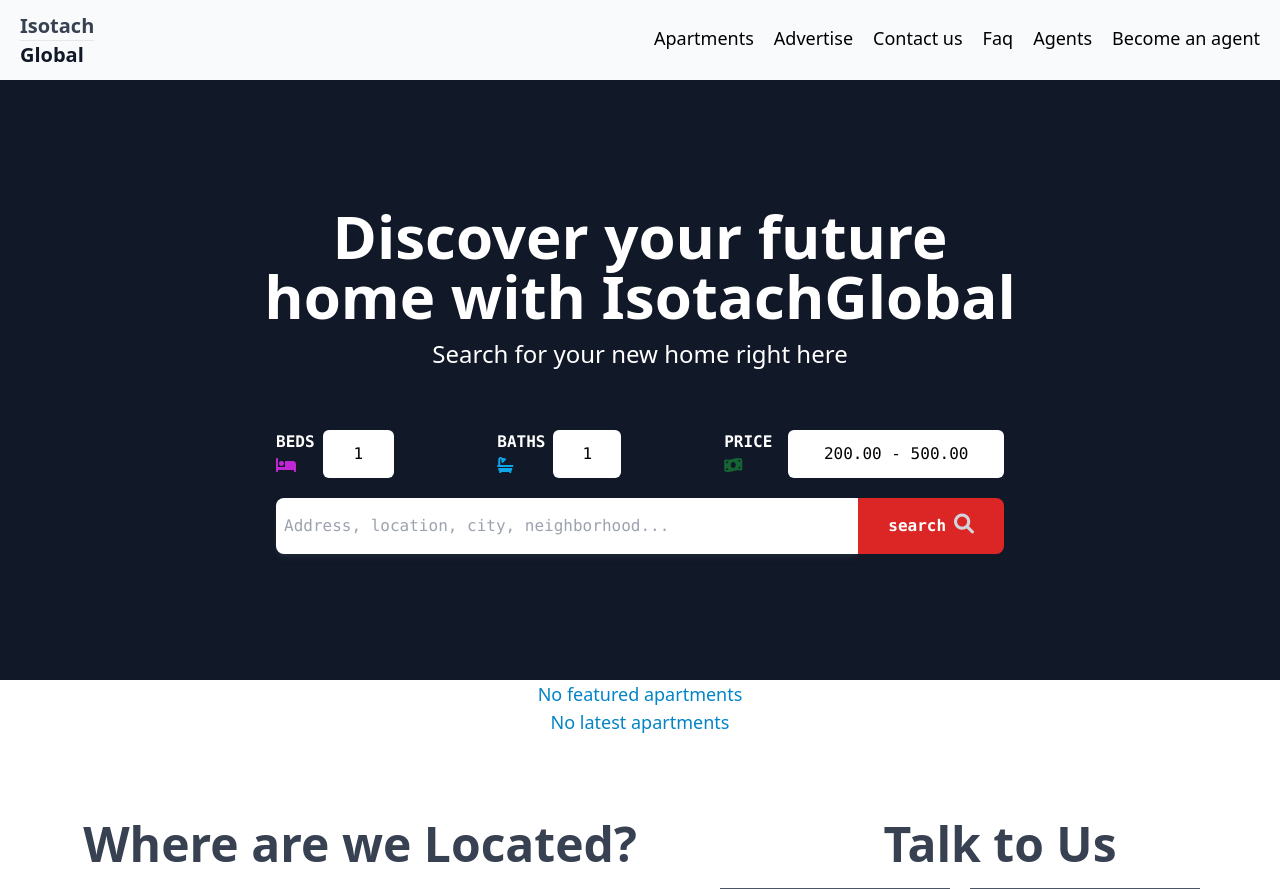
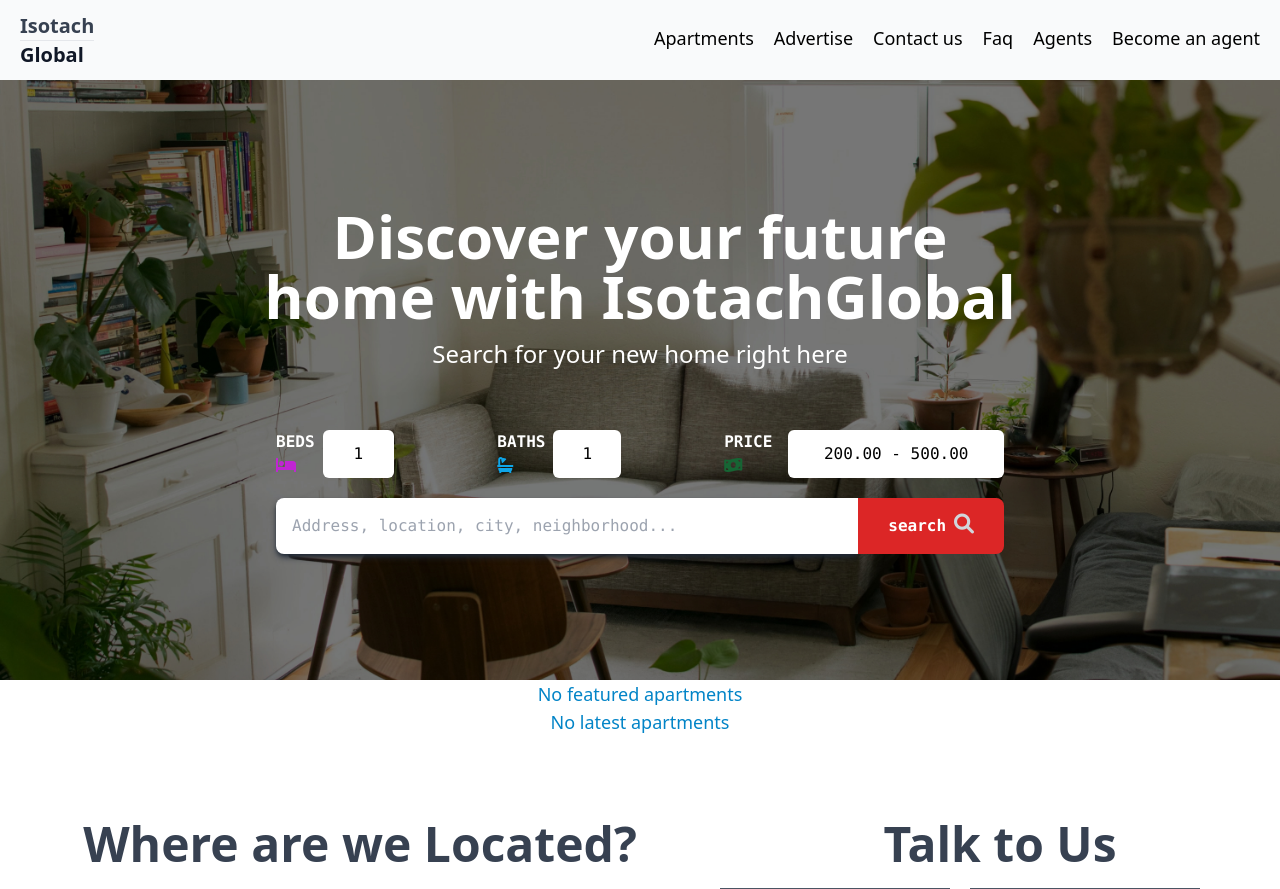
Before and after one commit to Gabriel-Rockson/isotach-global, a Django app: template templates/pages/homepage.html in a window 1280 px wide. Shown: the top 889 px of the page. Run offline with Django 3.2, Linux system fonts and the light colour scheme; the template is opened without the code that fills it, so the values that code supplies are empty; grey boxes are pictures that could not be loaded.

Commit message:
Modify the templates

```diff
--- a/static/css/tailwind/global.css
+++ b/static/css/tailwind/global.css
@@ -386,6 +386,16 @@ Ensure the default browser behavior of the `hidden` attribute.
   --tw-ring-shadow: 0 0 #0000;
   --tw-shadow: 0 0 #0000;
   --tw-shadow-colored: 0 0 #0000;
+  --tw-blur: var(--tw-empty,/*!*/ /*!*/);
+  --tw-brightness: var(--tw-empty,/*!*/ /*!*/);
+  --tw-contrast: var(--tw-empty,/*!*/ /*!*/);
+  --tw-grayscale: var(--tw-empty,/*!*/ /*!*/);
+  --tw-hue-rotate: var(--tw-empty,/*!*/ /*!*/);
+  --tw-invert: var(--tw-empty,/*!*/ /*!*/);
+  --tw-saturate: var(--tw-empty,/*!*/ /*!*/);
+  --tw-sepia: var(--tw-empty,/*!*/ /*!*/);
+  --tw-drop-shadow: var(--tw-empty,/*!*/ /*!*/);
+  --tw-filter: var(--tw-blur) var(--tw-brightness) var(--tw-contrast) var(--tw-grayscale) var(--tw-hue-rotate) var(--tw-invert) var(--tw-saturate) var(--tw-sepia) var(--tw-drop-shadow);
 }
 .static {
   position: static;
--- a/templates/apartments/apartment-listings.html
+++ b/templates/apartments/apartment-listings.html
@@ -60,6 +60,6 @@
     </div>
   </a>
   {% empty %}
-  <h1 class="text-red-600 text-lg">There are no featured apartments</h1>
+  <h1 class="text-red-600 text-lg">There are no apartments</h1>
   {% endfor %}
 </div>
--- a/templates/apartments/list-apartments.html
+++ b/templates/apartments/list-apartments.html
@@ -128,7 +128,7 @@
     <div class="mt-10">
 
       <div class="flex justify-around md:justify-between">
-        <div class="text-sm text-gray-700">3 apartments</div>
+        <div class="text-sm text-gray-700">{{ apartments.count }} apartments</div>
         <div class="text-gray-800 text-lg font-semi-bold hidden md:flex">Apartments</div>
         <div class="hidden md:flex">
           <i class="fa-solid fa-chevron-left self-center bg-gray-300 px-2 py-1 cursor-pointer"></i>
--- a/templates/pages/homepage.html
+++ b/templates/pages/homepage.html
@@ -7,7 +7,7 @@
 
 <!-- HomePage banner -->
 <div class="flex bg-gray-900 justify-around w-full img-fluid bg-no-repeat bg-center bg-cover"
-  style="background-image: url({{ homepage.banner_image.url }}); height: 600px">
+  style="background-image: url({% if homepage.banner_image %}{{ homepage.banner_image.url }}{% else %}{% static 'img/bg-img.jpg' %}{% endif %}); height: 600px">
 
   <div class="self-center flex flex-col md:w-4/5 xl:w-3/5 py-5">
     <div class="text-white text-center px-2">
@@ -78,7 +78,7 @@
 
         <div class="flex flex-col md:flex-row mt-5">
           <input type="text" name="search" id="search"
-            class="w-full md:w-4/5 rounded-lg md:rounded-r-none py-4 px-2 appearance-none focus:outline:none focus:outline-purple-600 shadow-md shadow-gray-800"
+            class="w-full md:w-4/5 rounded-lg md:rounded-r-none py-4 px-2 md:px-4 appearance-none focus:outline-none focus:border focus:border-pink-600 shadow-md shadow-gray-800"
             placeholder="Address, location, city, neighborhood..." />
           <button type="submit"
             class="md:w-1/5 py-3 px-2 bg-red-600 font-bold text-center text-white text-base mt-2 md:mt-0 md:rounded-r-lg">
```
Also changed, not shown: other parts of static/css/tailwind/global.css (+26 -34 lines).
